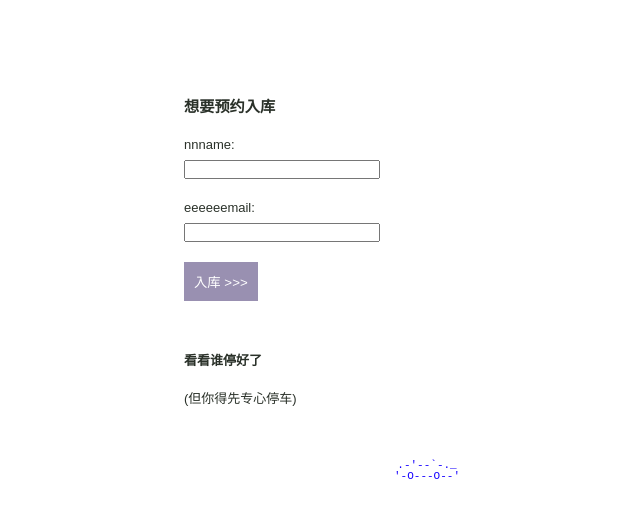
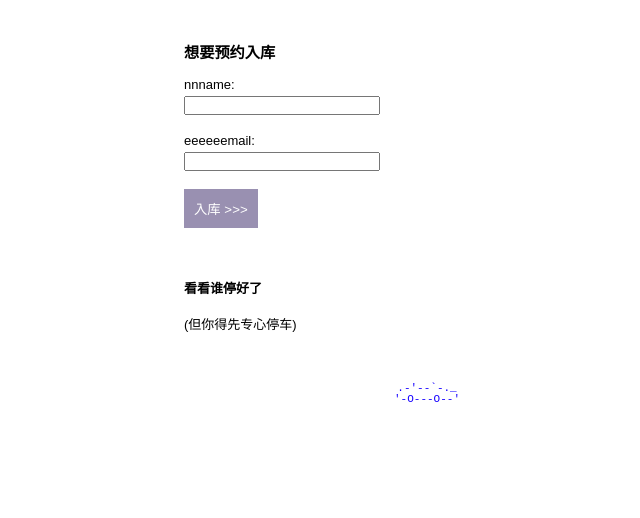
Before and after one commit to rect-repair/jiemianxia, a plain HTML site: page html_parking_lot/index.html in a window 1280 px wide. Shown: the whole page, without its empty margins (306-946 px from the left). Drawn offline with Linux system fonts and the light colour scheme.

Commit message:
Update parking.css

```diff
--- a/html_parking_lot/parking.css
+++ b/html_parking_lot/parking.css
@@ -1,10 +1,3 @@
-body {
-    margin: 0;
-    padding: 40px;
-    font-family: serif;
-    color: #2A3129;
-    line-height: 1.6;
-}
 
 .park {
     position: relative;
```
